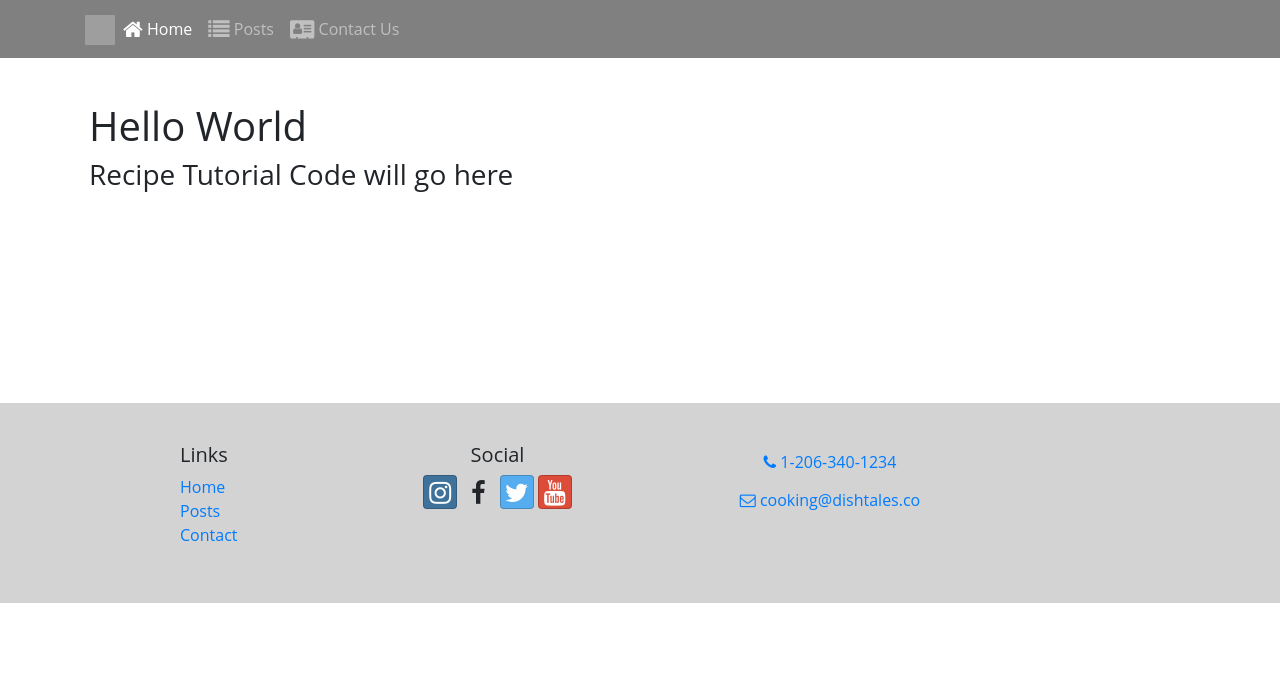
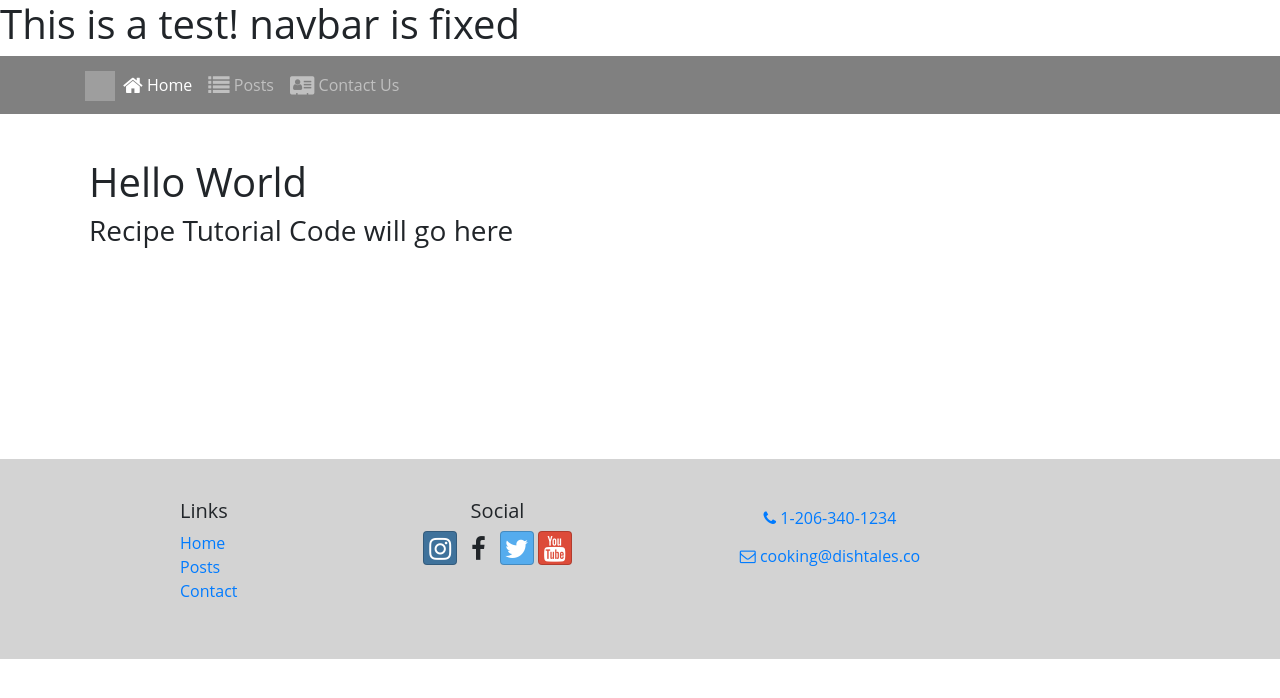
Before and after one commit to baezadavid/dishtalessite, a React (Create React App) app: page /home in a window 1280 px wide. Shown: the top 698 px of the page. Built offline with nearby package versions, Linux system fonts and the light colour scheme; grey boxes are pictures that could not be loaded.

Commit message:
Hoang Test Message

```diff
--- a/src/App.js
+++ b/src/App.js
@@ -8,6 +8,7 @@ class App extends Component {
 		return (
 			<BrowserRouter>
 				<div className="App">
+					<h1>This is a test! navbar is fixed</h1>
 					<Main />
 				</div>
 			</BrowserRouter>
```
Lines whose indentation alone changed are shown as unchanged.
